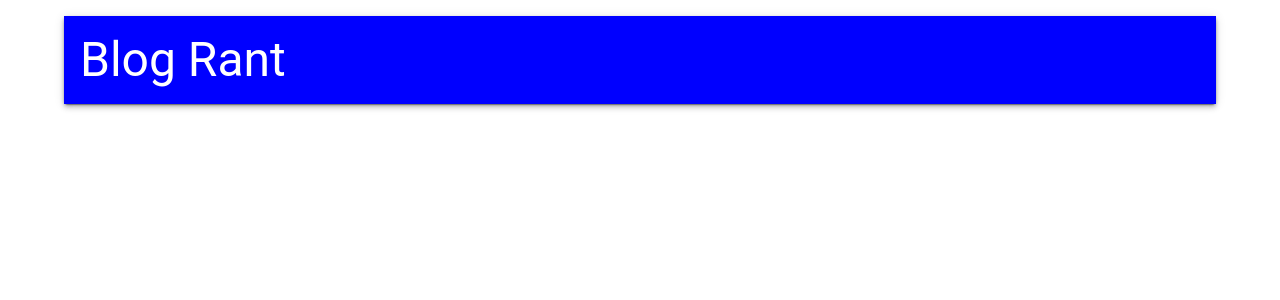
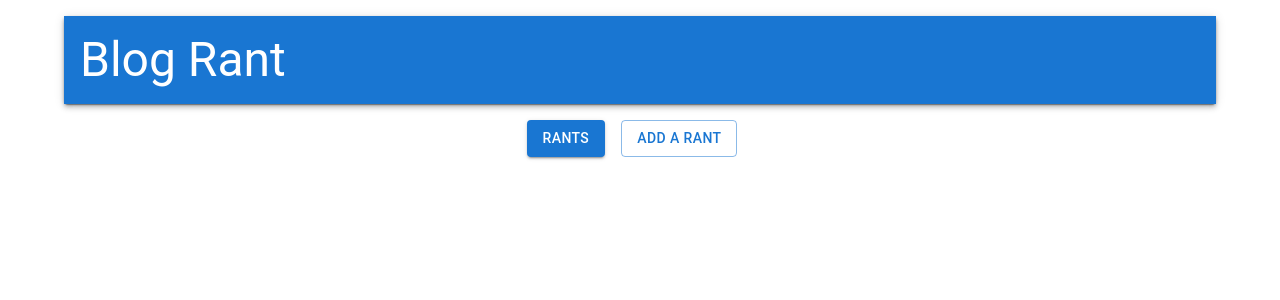
Before and after one commit to mekosteinberg/GA-Lab-w8-d4, a React (Create React App) app in the folder frontend/: page / in a window 1280 px wide. Shown: the top 300 px of the page. Built offline with nearby package versions, Linux system fonts and the light colour scheme.

Commit message:
Buttons added

```diff
--- a/frontend/src/App.js
+++ b/frontend/src/App.js
@@ -1,18 +1,48 @@
 import React, { useState, useEffect } from 'react';
 import axios from 'axios';
 import { Container } from '@mui/system';
-import { AppBar, Paper, Typography } from '@mui/material';
+import { AppBar, Box, Button, Paper, Typography } from '@mui/material';
 
 export default function App() {
+  //initial blog setup for useState
+  const [rant, setRant] = useState([])
+  const [addRant, setAddRant] = useState([])
+
+  //-----------------
+  // NAV Buttons
+  //-----------------
+  const [isRantsVisible, setIsRantsVisible] = useState(true)
+  const [isAddARantVisible, setIsAddARantVisible] = useState(false)
+
+  const showRants = () => {
+    setIsRantsVisible(true);
+    setIsAddARantVisible(false)
+
+  }
+  const showAddARant = () => {
+    setIsRantsVisible(false);
+    setIsAddARantVisible(true)
+
+  }
+
   return (
     <Container>
       {/* //----Header----// */}
       <Paper>
-        <AppBar position="static" sx={{ m: 2, ml: 0, p: 2, bgcolor: 'blue' }}>
+        <AppBar position="static" sx={{ m: 2, ml: 0, p: 2, bgcolor: 'primary' }}>
           <Typography variant="h3">Blog Rant</Typography>
         </AppBar>
       </Paper>
 
+      <Box align="center" sx={{ m: 2, msl: 5 }}>
+        <Button variant={isRantsVisible ? "contained" : "outlined"} color="primary" onClick={showRants} sx={{ mr: 2 }}>Rants</Button>
+        <Button variant={isAddARantVisible ? "contained" : "outlined"} color="primary" onClick={showAddARant} sx={{ mr: 2 }}>Add a Rant</Button>
+      </Box>
+
+
+
+
+
     </Container>
   )
 }
```
